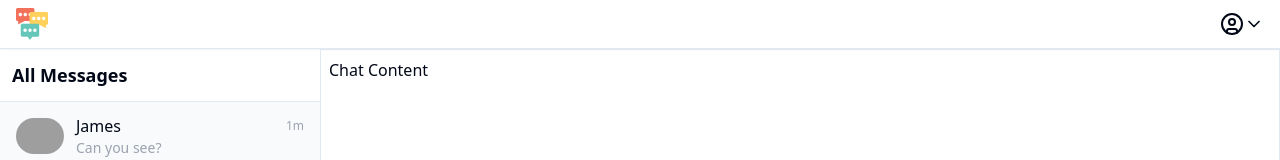
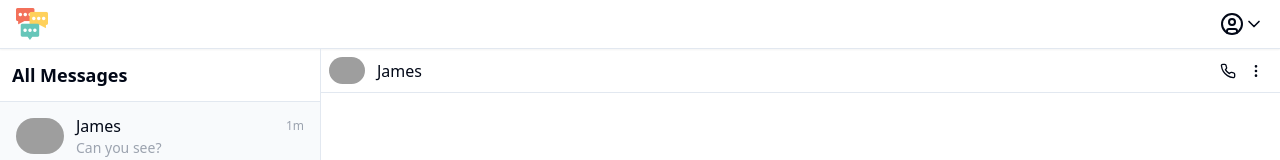
Before and after one commit to HeinMinThant117/videochat-frontend, a React (Vite) app: page / in a window 1280 px wide. Shown: the top 160 px of the page. Built offline with nearby package versions, Linux system fonts and the light colour scheme; grey boxes are pictures that could not be loaded.

Commit message:
feat: add chat section header

```diff
--- a/src/App.tsx
+++ b/src/App.tsx
@@ -1,3 +1,4 @@
+import ChatSection from "./components/ChatSection";
 import Navbar from "./components/Navbar";
 import Sidebar from "./components/Sidebar";
 
@@ -7,7 +8,7 @@ const App = () => {
       <Navbar />
       <div className="flex flex-1">
         <Sidebar />
-        <div className="flex-1 border p-2">Chat Content</div>
+        <ChatSection />
       </div>
     </main>
   );
--- /dev/null
+++ b/src/components/ChatSection.tsx
@@ -0,0 +1,11 @@
+import ChatSectionHeader from "./ChatSectionHeader";
+
+const ChatSection = () => {
+  return (
+    <div className="flex-1 border-l">
+      <ChatSectionHeader />
+    </div>
+  );
+};
+
+export default ChatSection;
--- /dev/null
+++ b/src/components/ChatSectionHeader.tsx
@@ -0,0 +1,23 @@
+import { Phone, EllipsisVertical } from "lucide-react";
+
+const ChatSectionHeader = () => {
+  return (
+    <div className="border-b p-2 flex items-center justify-between">
+      <div className="flex items-center gap-x-3">
+        <img
+          className="rounded-full"
+          src="https://api.dicebear.com/8.x/adventurer-neutral/svg?seed=Felix"
+          width={36}
+          height={36}
+        />
+        <p>James</p>
+      </div>
+      <div className="flex items-center gap-x-3 mr-2">
+        <Phone size={16} />
+        <EllipsisVertical size={16} />
+      </div>
+    </div>
+  );
+};
+
+export default ChatSectionHeader;
```
